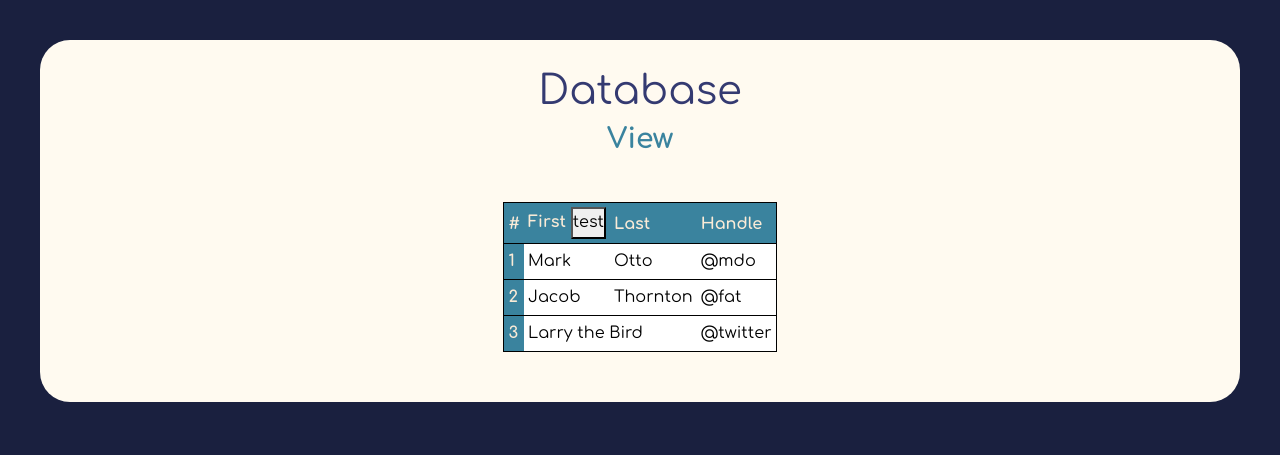
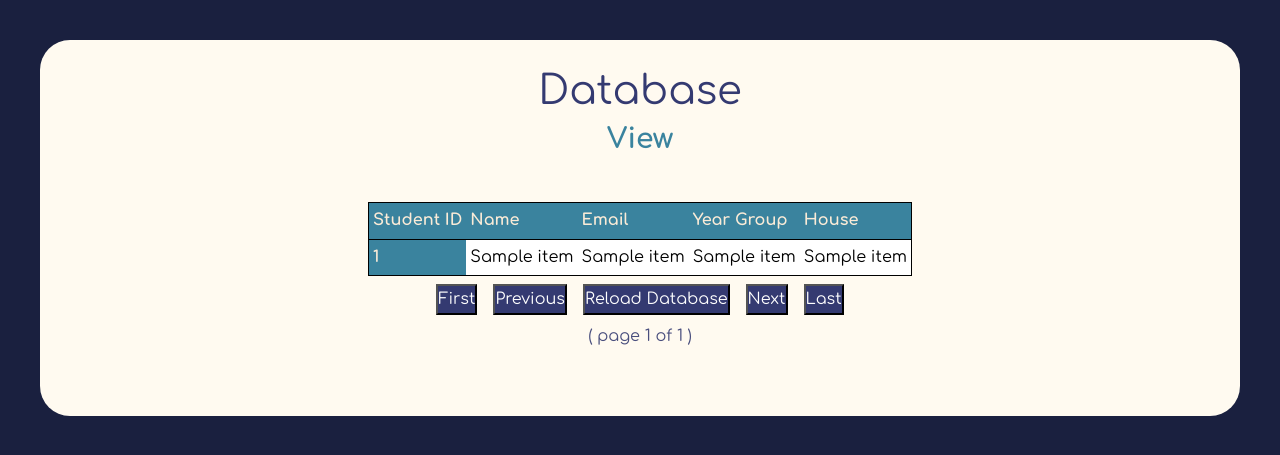
Before and after one commit to unseeyou/SportsWebistePOC, a Flask app: template templates/db-view.html in a window 1280 px wide. Shown: the top 455 px of the page. Run offline with Flask 3, Linux system fonts and the light colour scheme; the template is opened without the code that fills it: most values are stand-ins (such as "Sample title", 1, 10 or a date in 2020); some libraries are stand-ins or nearby versions.

Commit message:
feat: database view page with pagination and caching

```diff
--- a/app.py
+++ b/app.py
@@ -14,6 +14,7 @@ from sports.sportsinfo import sports_bp
 from sports.summary import homepage
 from sports.calendar import calendar_bp
 from api.backend import api
+from database.webview import db
 
 load_dotenv()
 app.config["OIDC_CLIENT_SECRETS"] = "client_secrets.json"
@@ -25,6 +26,7 @@ app.register_blueprint(sports_bp)
 app.register_blueprint(homepage)
 app.register_blueprint(api)
 app.register_blueprint(calendar_bp)
+app.register_blueprint(db)
 
 
 @app.route("/upload", methods=["GET", "POST"])
--- a/static/css/style.css
+++ b/static/css/style.css
@@ -402,3 +402,14 @@ input[type="radio"]:checked {
     width: fit-content;
     padding: 1vh 2vh;
 }
+
+.pagination {
+    justify-content: center;
+}
+
+.pagination button {
+    margin: 1vh;
+    background-color: #343a71;
+    font-size: medium;
+    color: white;
+}
--- a/templates/db-view.html
+++ b/templates/db-view.html
@@ -11,32 +11,33 @@
     <table class="table">
   <thead>
     <tr>
-      <th scope="col">#</th>
-      <th scope="col">First <button>test</button></th>
-      <th scope="col">Last</th>
-      <th scope="col">Handle</th>
+      <th scope="col">Student ID</th>
+      <th scope="col">Name</th>
+      <th scope="col">Email</th>
+      <th scope="col">Year Group</th>
+      <th scope="col">House</th>
     </tr>
   </thead>
   <tbody>
+    {% for item in data %}
     <tr>
-      <th scope="row">1</th>
-      <td>Mark</td>
-      <td>Otto</td>
-      <td>@mdo</td>
+      <th scope="row">{{ item[0] }}</th>
+      <td>{{ item[1] }}</td>
+      <td>{{ item[2] }}</td>
+      <td>{{ item[3] }}</td>
+      <td>{{ item[4] }}</td>
     </tr>
-    <tr>
-      <th scope="row">2</th>
-      <td>Jacob</td>
-      <td>Thornton</td>
-      <td>@fat</td>
-    </tr>
-    <tr>
-      <th scope="row">3</th>
-      <td colspan="2">Larry the Bird</td>
-      <td>@twitter</td>
-    </tr>
+    {% endfor %}
   </tbody>
 </table>
 
+  <div class="pagination">
+    <a href="/database-view?pg=1&refresh_db=false"><button>First</button></a>
+    <a href="/database-view?pg={{ page - 1 }}&refresh_db=false"><button>Previous</button></a>
+    <a href="/database-view?pg={{ page }}&refresh_db=true"><button>Reload Database</button></a>
+    <a href="/database-view?pg={{ page + 1 }}&refresh_db=false"><button>Next</button></a>
+    <a href="/database-view?pg={{ pages }}&refresh_db=false"><button>Last</button></a>
+  </div>
+  <p class="pagination">( page {{ page }} of {{ pages }} )</p>
 </div>
 {% endblock %}
```
Also changed, not shown: database/webview.py (added, +39 -0 lines), sports/summary.py (+2 -9 lines).
